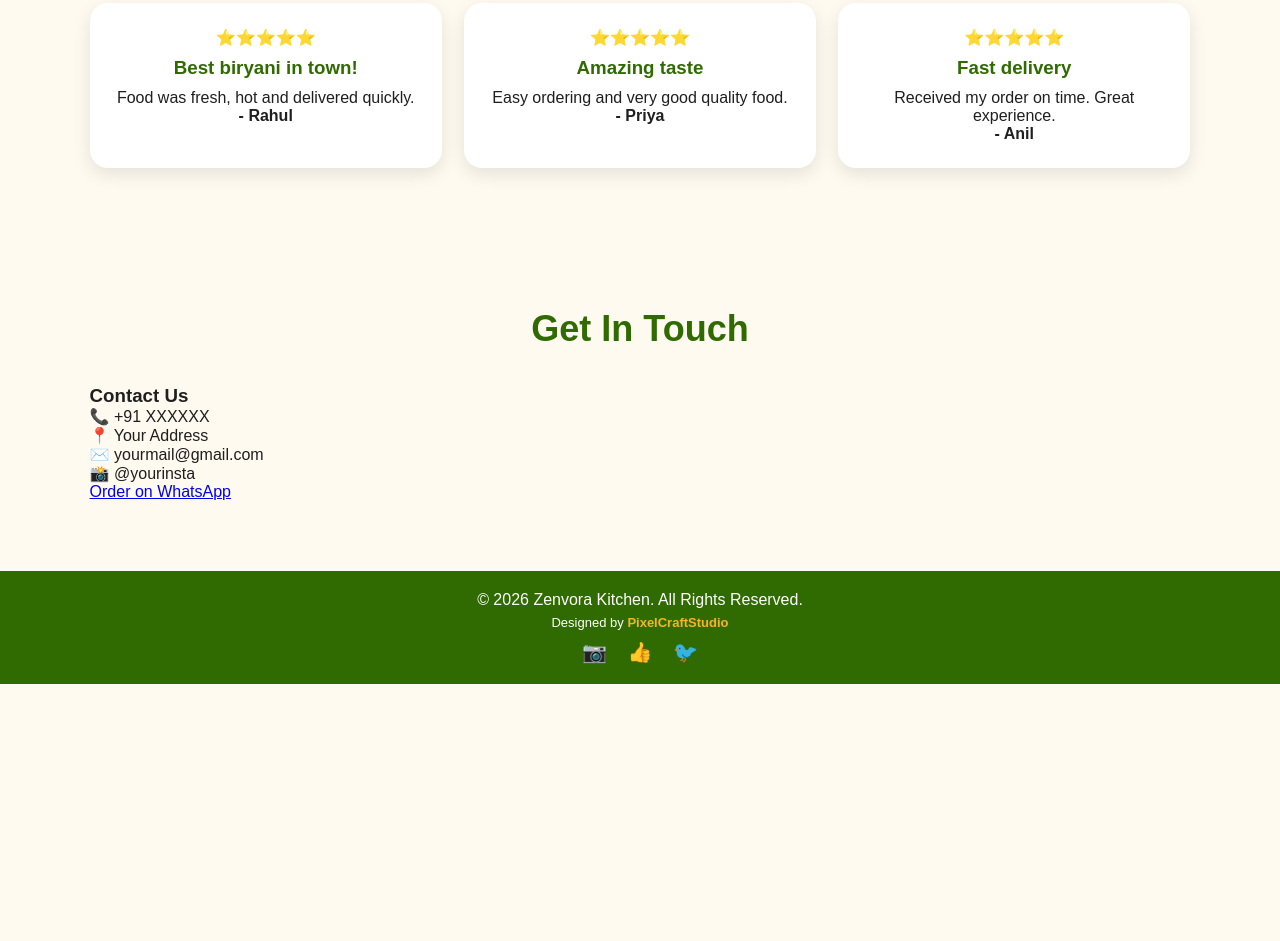
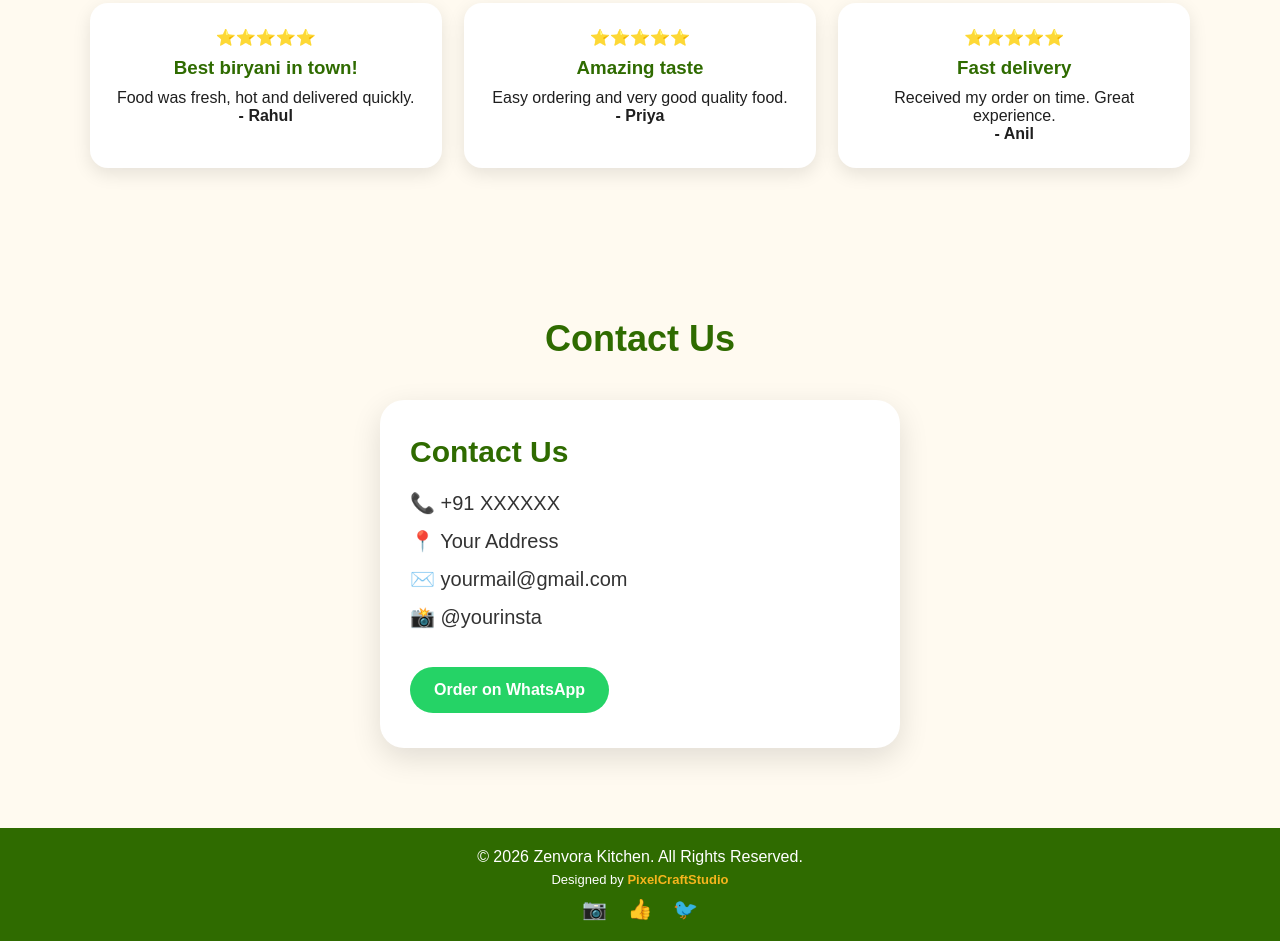
Before and after one commit to GATTUDEEPTHI2/zenvora-kitchen, a website: page public/index.html in a window 1280 px wide. Shown: the part 6514-7455 px from the top of the page. Before the commit the page ends 7198 px from the top, so only its background shows below. Drawn offline with Linux system fonts and the light colour scheme.

Commit message:
Improve contact section UI

```diff
--- a/public/index.html
+++ b/public/index.html
@@ -194,7 +194,7 @@
 
   <!-- CONTACT -->
   <section id="contact">
-    <h2 class="section-title">Get In Touch</h2>
+    <h2 class="section-title">Contact Us</h2>
 
     <div class="contact-info">
       <h3>Contact Us</h3>
--- a/public/style.css
+++ b/public/style.css
@@ -956,3 +956,47 @@ footer {
   object-fit: cover;
   margin-bottom: 12px;
 }
+
+#contact {
+  padding: 80px 20px;
+  text-align: center;
+}
+
+.contact-info {
+  max-width: 520px;
+  margin: 40px auto 0;
+  background: white;
+  padding: 35px 30px;
+  border-radius: 24px;
+  box-shadow: 0 10px 30px rgba(0,0,0,0.12);
+  text-align: left;
+}
+
+.contact-info h3 {
+  font-size: 30px;
+  color: #2f6b00;
+  margin-bottom: 22px;
+}
+
+.contact-info p {
+  font-size: 20px;
+  margin: 14px 0;
+  color: #333;
+}
+
+.contact-btn {
+  display: inline-block;
+  margin-top: 24px;
+  background: #25d366;
+  color: white;
+  padding: 14px 24px;
+  border-radius: 999px;
+  text-decoration: none;
+  font-weight: 700;
+  transition: 0.3s ease;
+}
+
+.contact-btn:hover {
+  transform: translateY(-3px);
+  background: #1ebe5d;
+}
```
